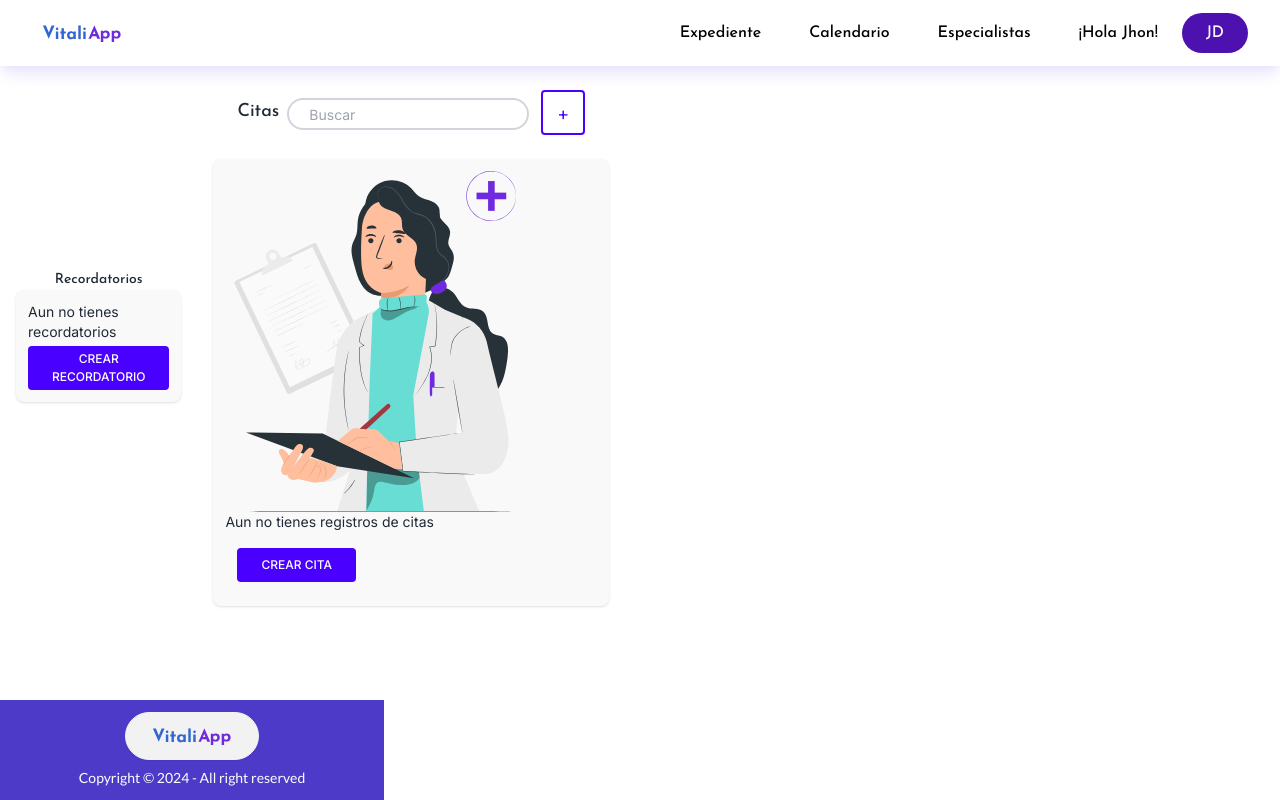
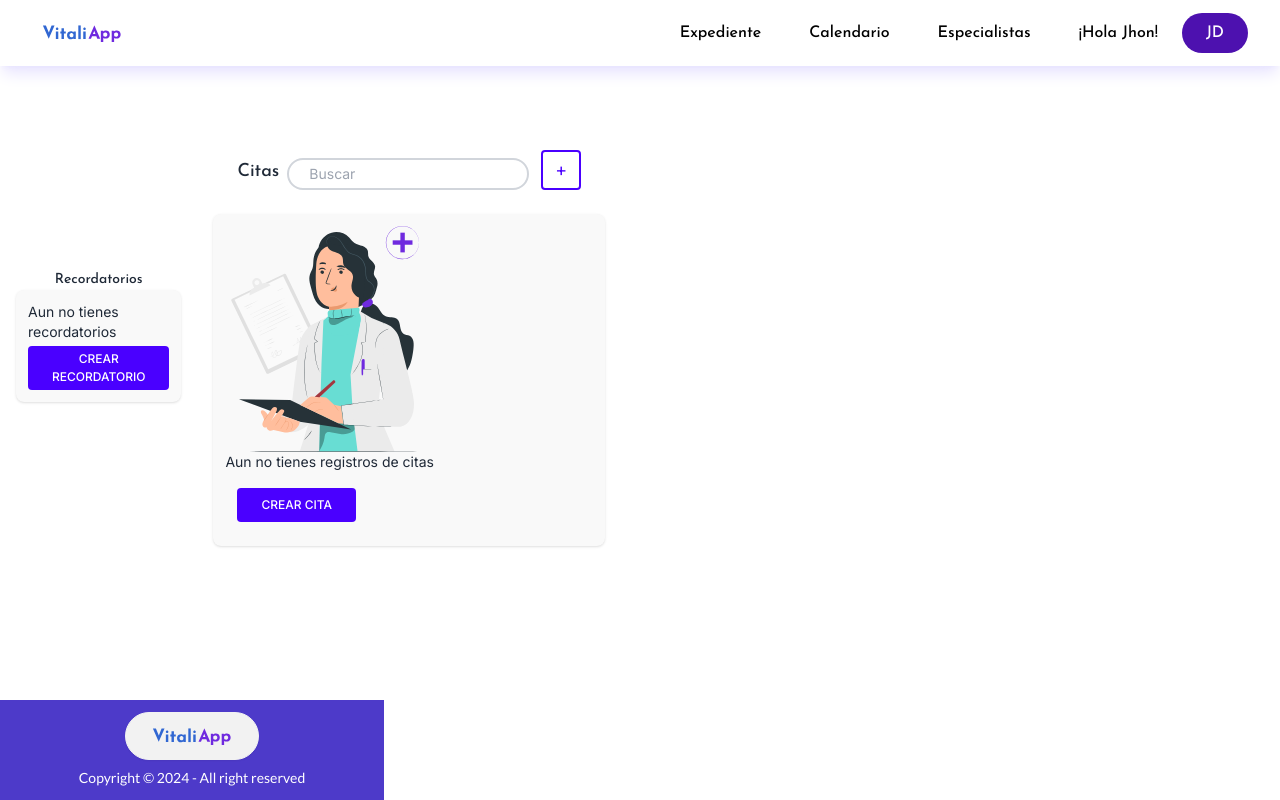
Before and after one commit to cuidat-28js/cuidat-app, a Next.js app: page / in a window 1280 px wide. Built offline with nearby package versions, Linux system fonts and the light colour scheme.

Commit message:
changes in home

```diff
--- a/src/app/components/Add-button.js
+++ b/src/app/components/Add-button.js
@@ -5,7 +5,7 @@ export default function AddBtn() {
         <React.Fragment>
                 <button
                 type="button"
-                class="inline-block rounded border-2 border-primary px-2 pb-0.5 pt-0.2 text-primary text-lg font-lato hover:border-primary-600 hover:bg-neutral-500 hover:bg-opacity-10 hover:text-primary-600"
+                class="inline-block rounded border-2 border-primary px-3 py-0.2 text-primary text-lg font-lato hover:border-primary-600 hover:bg-neutral-500 hover:bg-opacity-10 hover:text-primary-600"
                 >
                 +
                 </button>
--- a/src/app/page.js
+++ b/src/app/page.js
@@ -2,6 +2,7 @@
 import Image from "next/image";
 import Navbar from "./components/Navbar"
 import Footer from "./components/landing-components/Footer";
+import AddBtn from "./components/Add-button";
 
 export default function Home() {
   return (
@@ -21,22 +22,17 @@ export default function Home() {
             </div>
         </div>
         <div className="apointments m-4">
-          <div className="m-2 md:m-6 flex">
+          <div className="mb-2 md:m-6 flex">
             <h3 className="font-josefin-regular text-lg mt-2 mr-2">Citas</h3>
-            <div className="pt-2 relative mx-auto text-gray-600">
+            <div className="pt-2 mr-3 relative mx-auto text-gray-600">
               <input className="border-2 border-gray-300 bg-white h-8 px-5 pr-2 rounded-full text-sm focus:outline-none"
               type="search" placeholder="Buscar"/>
             </div>
-            <button
-              type="button"
-              class="ml-3 inline-block rounded border-2 border-primary px-3.5 pb-[6px] pt-2 text-lg leading-normal text-primary hover:border-3 hover:bg-primary hover:text-white"
-              data-te-ripple-init>
-              +
-            </button>
+            <AddBtn/>
           </div>
           <div className="justify-center rounded-lg justify-center shadow bg-[#F9F9F9] p-3">
               <Image src="/ilustrations/doctora-record.svg"
-                width={300}
+                width={200}
                 height={200}/>
               <p className="mb-1">
                 Aun no tienes registros de citas
```
